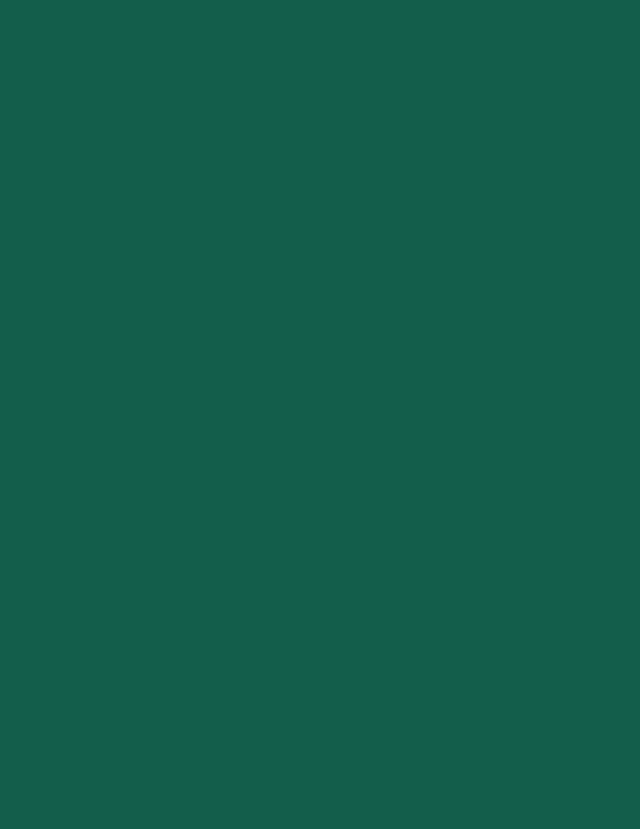
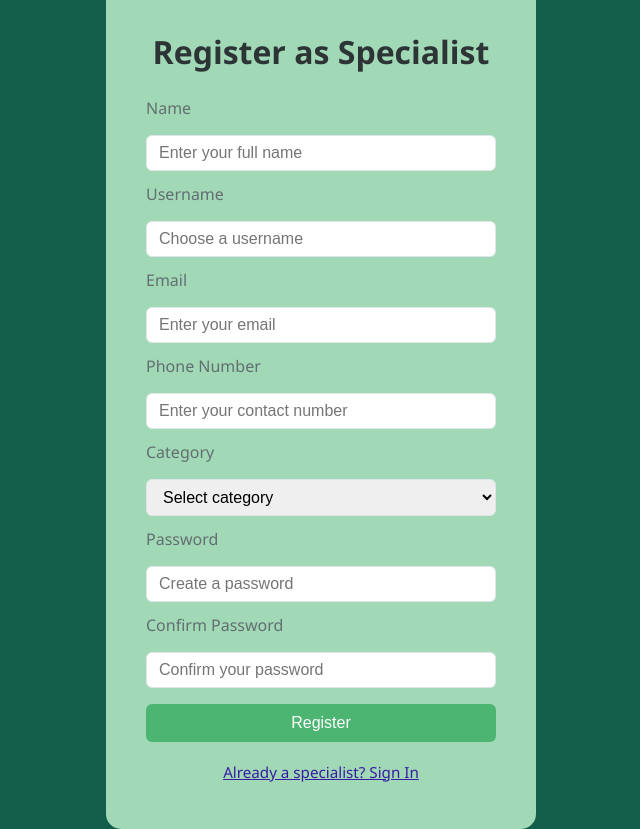
Before and after one commit to Hrishikesh-Kothe/Project-Exhibition-I-GeneralAppSYS, a React (Create React App) app in the folder frontend/: page /specialist-register in a window 1280 px wide. Before the commit this address had no page. Shown: the whole page, without its empty margins (319-959 px from the left). Before the commit the page ends 800 px from the top, so only its background shows below. Built offline with nearby package versions, Linux system fonts and the light colour scheme.

Commit message:
Specialist sign in done

```diff
--- a/frontend/src/App.js
+++ b/frontend/src/App.js
@@ -1,9 +1,10 @@
 import { BrowserRouter, Routes, Route } from "react-router-dom";
-import Login from "./pages/Login.jsx";
+import Login from "./pages/login.jsx";
 import Register from "./pages/Register.jsx";
 import MemberDashboard from "./pages/MemberDashboard.jsx";
 import SpecialistDashboard from "./pages/SpecialistDashboard.jsx";
-import SigninMember from "./pages/SigninMember.jsx"; //
+import SigninMember from "./pages/SigninMember.jsx";
+import SpecialistRegister from "./pages/SpecialistRegister.jsx"; // <-- Add this import
 
 function App() {
   return (
@@ -13,7 +14,8 @@ function App() {
         <Route path="/register" element={<Register />} />
         <Route path="/member" element={<MemberDashboard />} />
         <Route path="/specialist" element={<SpecialistDashboard />} />
-        <Route path="/signin-member" element={<SigninMember />} /> {/* ✅ new route */}
+        <Route path="/signin-member" element={<SigninMember />} />
+        <Route path="/specialist-register" element={<SpecialistRegister />} /> {/* <-- Add this route */}
       </Routes>
     </BrowserRouter>
   );
--- a/frontend/src/pages/Login.jsx
+++ b/frontend/src/pages/Login.jsx
@@ -1,12 +1,20 @@
+import "./SigninMember.css";
+
 export default function Login() {
   return (
-    <div>
-      <h2>Login Page</h2>
-      <form>
-        <input placeholder="Email" />
-        <input placeholder="Password" type="password" />
-        <button>Login</button>
-      </form>
+    <div className="signin-page">
+      <div className="signin-box">
+        <h2 className="signin-title">Specialist Login</h2>
+        <form className="signin-form">
+          <label>Email</label>
+          <input type="email" placeholder="Enter your email" />
+
+          <label>Password</label>
+          <input type="password" placeholder="Enter your password" />
+        </form>
+        <button className="signin-btn">Login</button>
+        <p className="link">Member Sign In</p>
+      </div>
     </div>
   );
 }
--- /dev/null
+++ b/frontend/src/pages/SpecialistRegister.jsx
@@ -0,0 +1,48 @@
+import "./SigninMember.css";
+import { useState } from "react";
+
+export default function SpecialistRegister() {
+  const [category, setCategory] = useState("");
+
+  return (
+    <div className="signin-page">
+      <div className="signin-box">
+        <h2 className="signin-title">Register as Specialist</h2>
+        <form className="signin-form">
+          <label>Name</label>
+          <input type="text" placeholder="Enter your full name" />
+
+          <label>Username</label>
+          <input type="text" placeholder="Choose a username" />
+
+          <label>Email</label>
+          <input type="email" placeholder="Enter your email" />
+
+          <label>Phone Number</label>
+          <input type="tel" placeholder="Enter your contact number" />
+
+          <label>Category</label>
+          <select
+            value={category}
+            onChange={e => setCategory(e.target.value)}
+            style={{ padding: "8px 12px", borderRadius: "6px", border: "1px solid #dfe6e9", fontSize: "1rem" }}
+          >
+            <option value="">Select category</option>
+            <option value="healthcare">Healthcare</option>
+            <option value="personal">Personal Care</option>
+            <option value="education">Education</option>
+            <option value="home">Home Service</option>
+          </select>
+
+          <label>Password</label>
+          <input type="password" placeholder="Create a password" />
+
+          <label>Confirm Password</label>
+          <input type="password" placeholder="Confirm your password" />
+        </form>
+        <button className="signin-btn">Register</button>
+        <p className="link">Already a specialist? Sign In</p>
+      </div>
+    </div>
+  );
+}
```
Also changed, not shown: frontend/src/App.css (deleted, +0 -38 lines).
